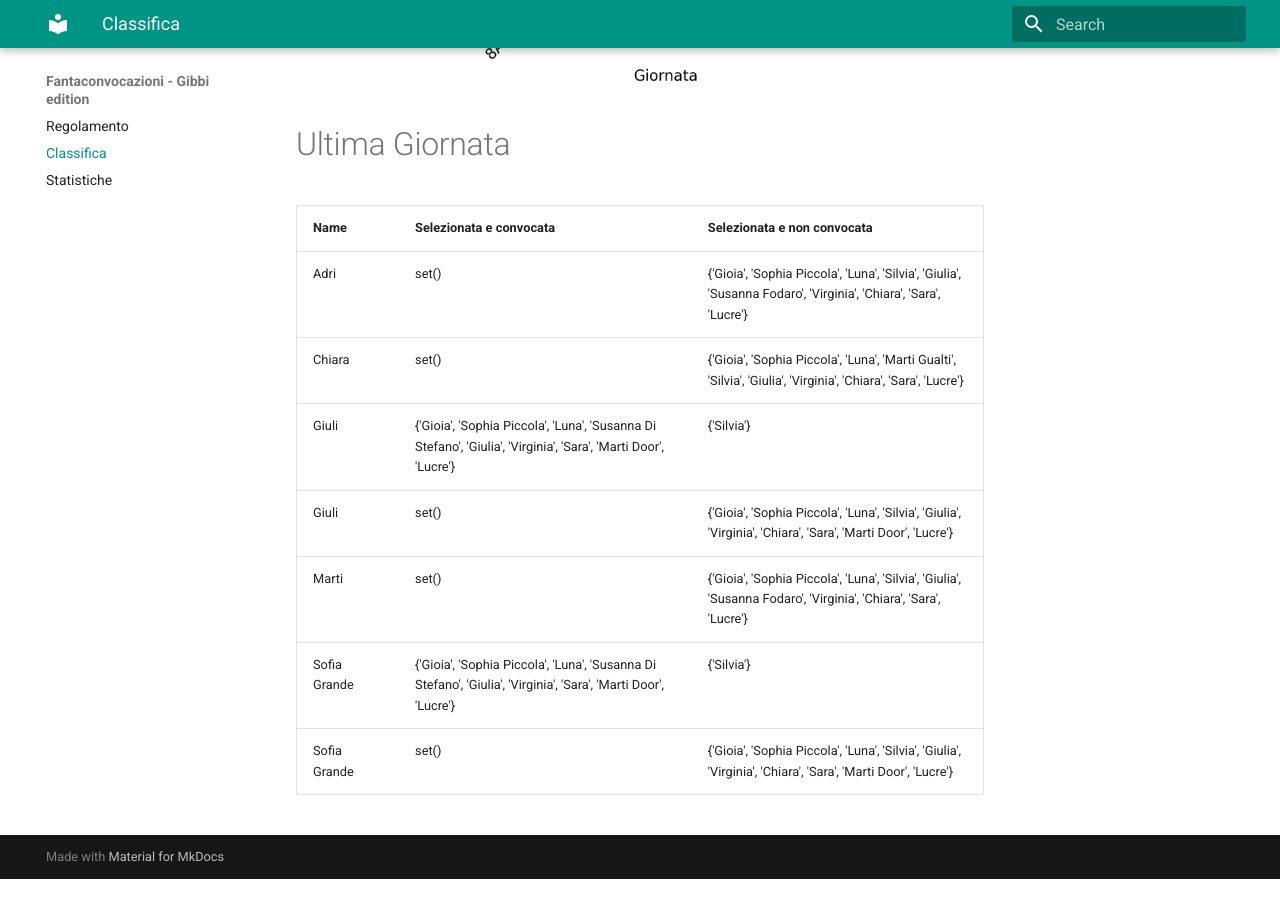
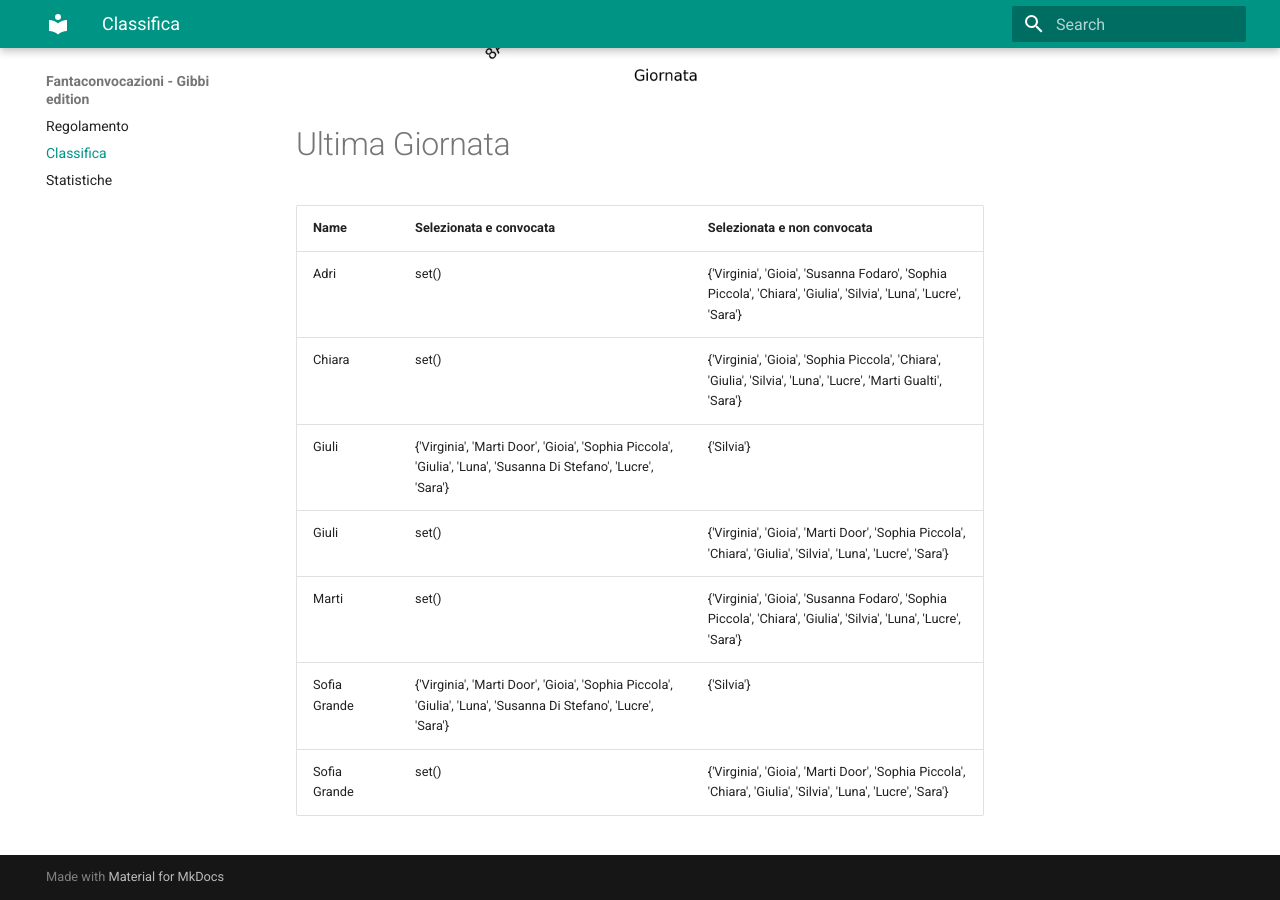
Before and after one commit to martinig94/fantagibbi, an MkDocs documentation site: the page built from docs/Classifica.md, in a window 1280 px wide and 900 px high, scrolled down 1024 px. Built offline with MkDocs 1.6.1 and Material for MkDocs 9.7.7, drawn with Linux system fonts in a browser that asks for light colours; before the commit the page ends 1903 px from its top, so only the background shows below that.

Commit message:
Auto-update from main.py

```diff
--- a/docs/Classifica.md
+++ b/docs/Classifica.md
@@ -18,11 +18,11 @@
 <!-- START_TABLE CORRECT -->
 | Name         | Selezionata e convocata                                                                                        | Selezionata e non convocata                                                                                      |
 |:-------------|:---------------------------------------------------------------------------------------------------------------|:-----------------------------------------------------------------------------------------------------------------|
-| Adri         | set()                                                                                                          | {'Gioia', 'Sophia Piccola', 'Luna', 'Silvia', 'Giulia', 'Susanna Fodaro', 'Virginia', 'Chiara', 'Sara', 'Lucre'} |
-| Chiara       | set()                                                                                                          | {'Gioia', 'Sophia Piccola', 'Luna', 'Marti Gualti', 'Silvia', 'Giulia', 'Virginia', 'Chiara', 'Sara', 'Lucre'}   |
-| Giuli        | {'Gioia', 'Sophia Piccola', 'Luna', 'Susanna Di Stefano', 'Giulia', 'Virginia', 'Sara', 'Marti Door', 'Lucre'} | {'Silvia'}                                                                                                       |
-| Giuli        | set()                                                                                                          | {'Gioia', 'Sophia Piccola', 'Luna', 'Silvia', 'Giulia', 'Virginia', 'Chiara', 'Sara', 'Marti Door', 'Lucre'}     |
-| Marti        | set()                                                                                                          | {'Gioia', 'Sophia Piccola', 'Luna', 'Silvia', 'Giulia', 'Susanna Fodaro', 'Virginia', 'Chiara', 'Sara', 'Lucre'} |
-| Sofia Grande | {'Gioia', 'Sophia Piccola', 'Luna', 'Susanna Di Stefano', 'Giulia', 'Virginia', 'Sara', 'Marti Door', 'Lucre'} | {'Silvia'}                                                                                                       |
-| Sofia Grande | set()                                                                                                          | {'Gioia', 'Sophia Piccola', 'Luna', 'Silvia', 'Giulia', 'Virginia', 'Chiara', 'Sara', 'Marti Door', 'Lucre'}     |
+| Adri         | set()                                                                                                          | {'Virginia', 'Gioia', 'Susanna Fodaro', 'Sophia Piccola', 'Chiara', 'Giulia', 'Silvia', 'Luna', 'Lucre', 'Sara'} |
+| Chiara       | set()                                                                                                          | {'Virginia', 'Gioia', 'Sophia Piccola', 'Chiara', 'Giulia', 'Silvia', 'Luna', 'Lucre', 'Marti Gualti', 'Sara'}   |
+| Giuli        | {'Virginia', 'Marti Door', 'Gioia', 'Sophia Piccola', 'Giulia', 'Luna', 'Susanna Di Stefano', 'Lucre', 'Sara'} | {'Silvia'}                                                                                                       |
+| Giuli        | set()                                                                                                          | {'Virginia', 'Gioia', 'Marti Door', 'Sophia Piccola', 'Chiara', 'Giulia', 'Silvia', 'Luna', 'Lucre', 'Sara'}     |
+| Marti        | set()                                                                                                          | {'Virginia', 'Gioia', 'Susanna Fodaro', 'Sophia Piccola', 'Chiara', 'Giulia', 'Silvia', 'Luna', 'Lucre', 'Sara'} |
+| Sofia Grande | {'Virginia', 'Marti Door', 'Gioia', 'Sophia Piccola', 'Giulia', 'Luna', 'Susanna Di Stefano', 'Lucre', 'Sara'} | {'Silvia'}                                                                                                       |
+| Sofia Grande | set()                                                                                                          | {'Virginia', 'Gioia', 'Marti Door', 'Sophia Piccola', 'Chiara', 'Giulia', 'Silvia', 'Luna', 'Lucre', 'Sara'}     |
 <!-- END_TABLE CORRECT -->
```
